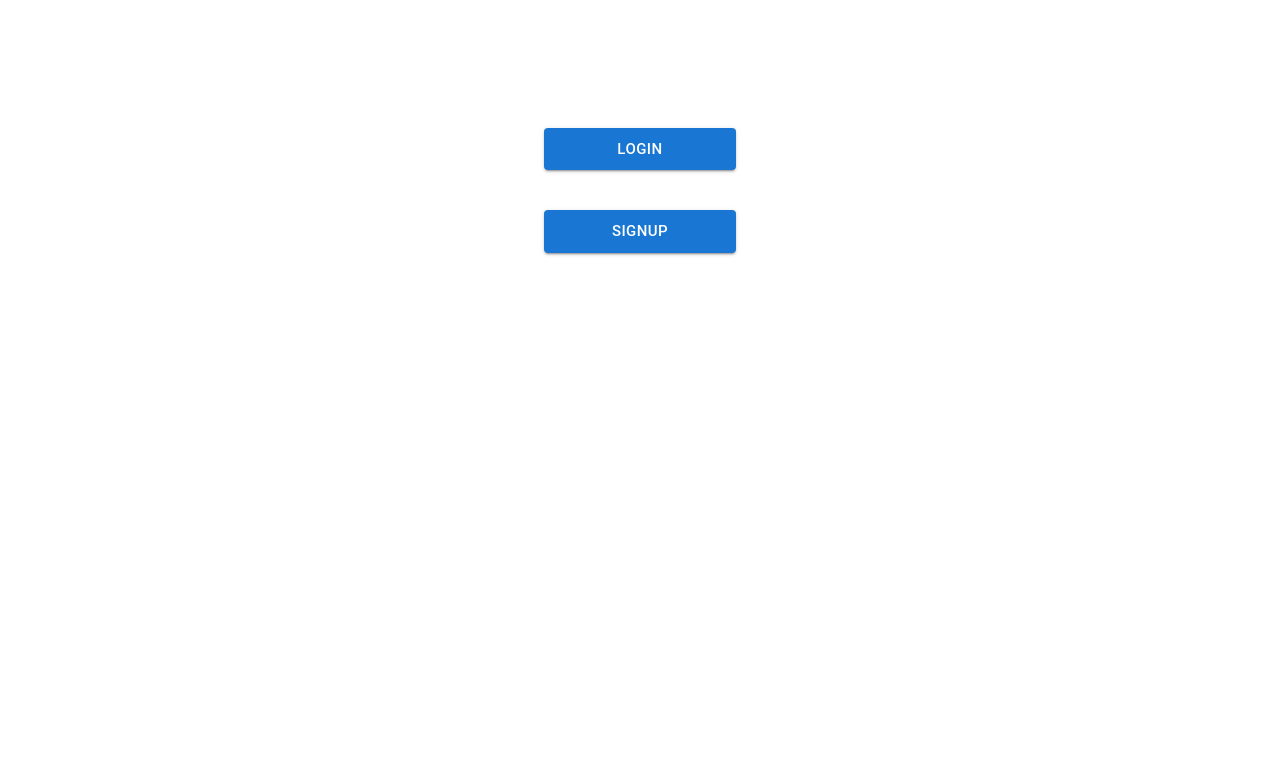
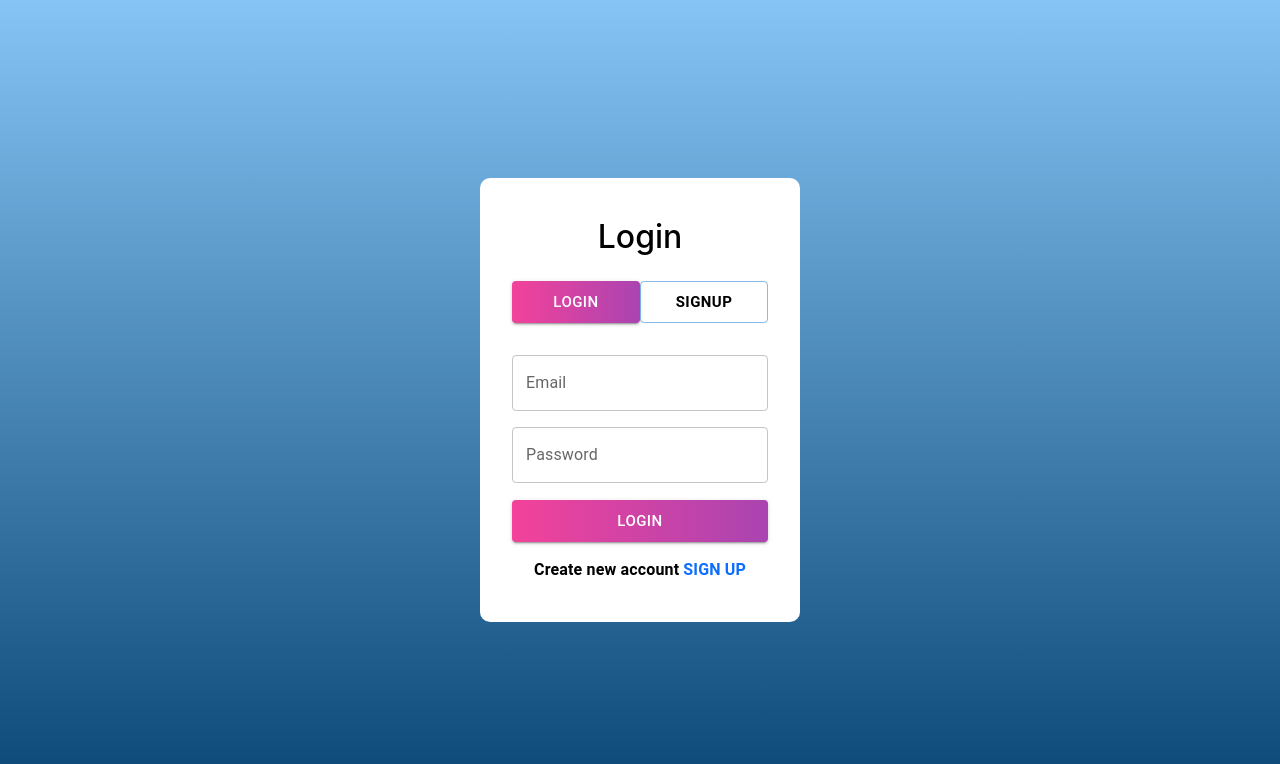
Before and after one commit to MuhammadRizwan051/Todo-App-React-Firebase, a React (Create React App) app: page / in a window 1280 px wide. Shown: the top 764 px of the page. Built offline with nearby package versions, Linux system fonts and the light colour scheme.

Commit message:
Changes in Routes, Add SMButton and SMInput

```diff
--- /dev/null
+++ b/src/components/SMButton.js
@@ -0,0 +1,16 @@
+import { Button, CircularProgress } from '@mui/material'
+import React from 'react'
+
+function SMButton(props) {
+    const { variant, onClick, color, label, disabled, sx, size, loading, className, fullWidth } = props
+    // console.log(disabled)
+    return (
+        <>
+            <Button variant={variant ?? 'contained'} onClick={onClick} disabled={disabled} color={color} sx={sx} size={size} className={className} fullWidth={fullWidth}>
+                {loading ? <CircularProgress sx={{ color: 'inherit' }} thickness='5' /> : label}
+            </Button>
+        </>
+    )
+}
+
+export default SMButton
--- /dev/null
+++ b/src/components/SMInput.js
@@ -0,0 +1,14 @@
+import React from 'react'
+import { TextField } from '@mui/material'
+
+function SMInput(props) {
+    const { label, onChange, value, type, disabled, required, placeholder, size, variant, className } = props
+    return (
+        <>
+            <TextField fullWidth id="standard-basic" label={label} onChange={onChange} value={value}
+                type={type} disabled={disabled} required={required} placeholder={placeholder} size={size} variant={variant} className={className} />
+        </>
+    )
+}
+
+export default SMInput
--- a/src/config/router.js
+++ b/src/config/router.js
@@ -1,6 +1,5 @@
 import React from "react";
 import { BrowserRouter as Router, Routes, Route } from "react-router-dom";
-import Home from "../screen/home";
 import Login from "../screen/login";
 import Signup from "../screen/signup";
 import Todos from "../screen/todos";
@@ -10,10 +9,9 @@ function AppRouter() {
     <>
       <Router>
         <Routes>
-          <Route path="/" element={<Home/>} />
-          <Route path="login" element={<Login />} />
+          <Route path="/" element={<Login />} />
           <Route path="signup" element={<Signup />} />
-          <Route path="todos" element={<Todos />} />
+          <Route path="todos/:id" element={<Todos />} />
         </Routes>
       </Router>
     </>
--- a/src/screen/todos.js
+++ b/src/screen/todos.js
@@ -2,6 +2,8 @@ import React, { useState } from "react";
 import { useNavigate, useParams } from "react-router-dom";
 import { Typography } from "@mui/material";
 import Button from "../components/Button.js";
+import SMButton from "../components/SMButton.js";
+import SMInput from "../components/SMInput.js";
 
 
 function Todos() {
@@ -22,6 +24,9 @@ function Todos() {
         setTxt('')
     };
 
+    // let save = () => {
+    //     console.log('Todos Add')
+    // }
 
     // Edit Todos
     let edit = (e, i) => {
@@ -46,11 +51,8 @@ function Todos() {
 
             <div className="container py-5 px-2" style={{ height: "100%" }}>
                 <div className="row mx-0">
-                    <input value={txt} type="text" placeholder="Enter Todos" className="ps-3 p-1 fs-5 col-xxl-11 col-md-10" onChange={(e) => {
-                        setTxt(e.target.value);
-                    }}
-                    />
-                    <Button click={add} add="btn btn-success col-xxl-1 col-md-2 mt-3 mt-md-0" value="Add Todo" />
+                    <SMInput label='Todo' value={txt} type='text' placeholder="Enter Todos" className="ps-3 p-1 fs-5 col-xxl-11 col-md-10" onChange={(e) => { setTxt(e.target.value) }} />
+                    <SMButton onClick={add} className="btn btn-success col-xxl-1 col-md-2 mt-3 mt-md-0" label="Add Todo" />
                     {list.length === 0 ? <p className="text-danger fs-3 text-center mt-4">No Todos to display</p> :
                         <p className="text-danger fs-3 text-center mt-4">{`Total: ${list.length}`}</p>}
                 </div>
@@ -67,8 +69,14 @@ function Todos() {
                         </li>
                     </ul>
                 ))}
-                {list.length > 0 ? <Button click={deleteAll} deleteAll="btn btn-danger px-3 fs-5 w-100 mt-5" value="Delete All" /> : ""}
-
+                {list.length > 0 ?
+                    (
+                        <>
+                            {/* <Button click={save} value="Save" /> */}
+                            <SMButton onClick={deleteAll} className="btn btn-danger px-3 fs-5 w-50 mt-5" label="Delete All" />
+                        </>
+                    )
+                    : ""}
             </div>
         </>
     )
```
